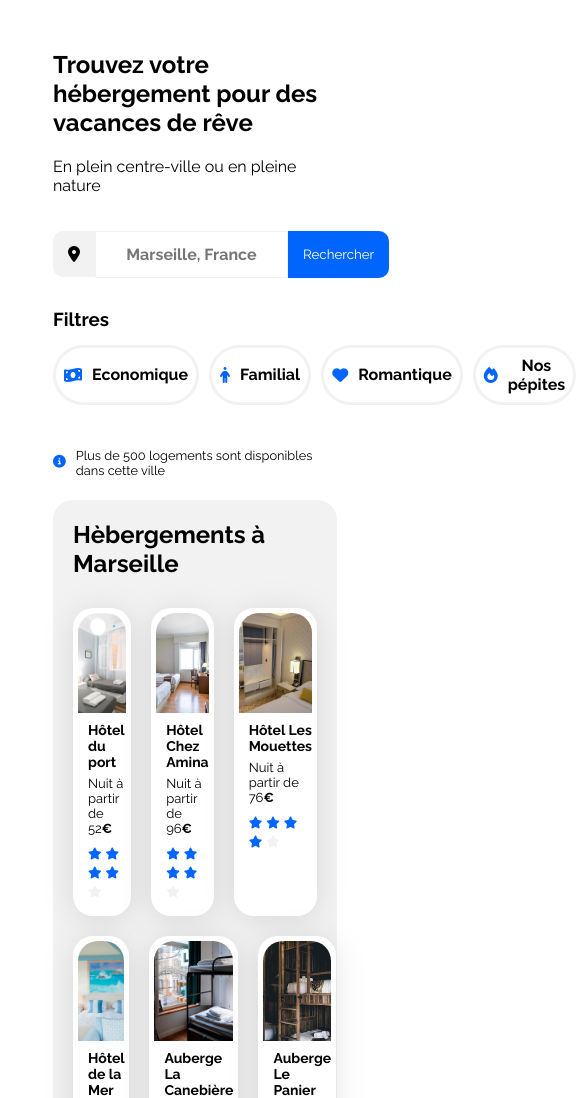
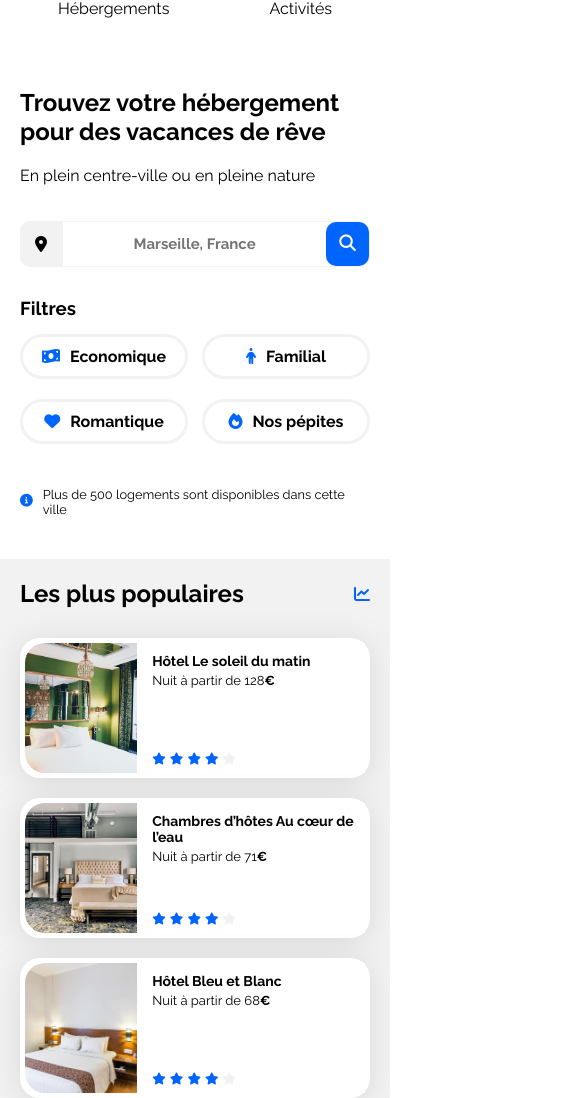
Before and after one commit to ricolaaa38/Projet_2_Booki_OC, a plain HTML site: page index.html in a window 390 px wide. Shown: the part 81-1179 px from the top of the page, 585 px wide, since content can reach past the window. Drawn offline with Linux system fonts and the light colour scheme.

Commit message:
responsive partie mobile

```diff
--- a/css/style.css
+++ b/css/style.css
@@ -97,9 +97,10 @@ header nav a:hover {
 }
 input[type=text] {
     border: 1px solid var(--main-bg-color);
+    border-right: none;
     text-align: center;
     font-weight: bold;
-    font-size: 1em;
+    font-size: 15px;
     padding: 13px 0 13px 0;
 }
 .bouton-rechercher {
@@ -250,11 +251,12 @@ input[type=text] {
     background-color: var(--main-bg-color);
 }
 .afficher-plus {
-    width: 150px;
+    display: inline-flex;
     border: none;
     font-size: 1.2em;
     font-weight: bold;
     margin: 20px 0 10px 10px;
+    padding: 0;
     background-color: var(--main-bg-color);
 }
 .afficher-plus:hover {
@@ -423,14 +425,19 @@ footer a:hover {
 /* Medium devices (tablets, less/equal than 1024px) */
 @media (max-width: 1024px) {
 
+    /* general */
+
+    .main-container {
+        padding: 25px;
+    }
+
+
     /* Header */
 
     #logo {
         padding-left: 10px;
     }
-    .main-container {
-        padding: 25px;
-    }
+
 
     /*****Présentation et barre de Recherche+Filtres*****/
 
@@ -487,7 +494,7 @@ footer a:hover {
    }
    .afficher-plus {
     margin-left: 0;
-    padding-left: 0;
+    padding-left: 10px;
    }
 
 
@@ -544,5 +551,199 @@ footer a:hover {
 
 /* Small devices (phones, less than 768px) */
 @media (max-width: 767.98px) {
-    /* ... */
+
+    /* general */
+
+    .main-container {
+        padding: 0;
+    }
+    body {
+        margin: 0;
+    }
+    main {
+        margin: 0;
+    }
+
+    /* header */
+
+    header {
+        display: flex;
+        flex-direction: column;
+        align-items: center;
+    }
+    #logo {
+        padding: 10px;
+    }
+    nav {
+        margin: 10px;
+        display: flex;
+    }
+    nav a {
+        padding: 10px 50px 10px 50px;
+    }
+    header nav a:hover {
+        border-top: none;
+        border-bottom: 2px #0065FC solid;
+        color: #0065FC;
+    }
+
+
+    /*Présentation et barre de Recherche+Filtres*/
+
+    .presentation-recherche {
+        margin: 20px;
+    }
+    .logo-loupe {
+        display: flex;
+        justify-content: center;
+        align-items: center;
+        height: 100%;
+    }
+    .bouton-rechercher {
+        display: none;
+    }
+    .bouton-loupe {
+        border: 1px solid var(--main-bg-color);
+        border-left: none;
+        border-top-right-radius: 10px;
+        border-bottom-right-radius: 10px;
+    }
+    .bouton-loupe:hover {
+        opacity: 0.8;
+    }
+    .zone-de-recherche form {
+        display: flex;
+        justify-content: center;
+    }
+    input[type=text] {
+        width: 80%;
+    }
+    .column-filtres {
+        display: flex;
+        flex-direction: column;
+        align-items: center;
+    }
+    .ligne-filtres {
+        width: 100%;
+        display: flex;
+        justify-content: space-between;
+    }
+    .bouton-filtres {
+        width: 48%;
+        padding: 10px;
+        margin: 10px 0 10px 0;
+    }
+
+
+    /* zone hebergement et populaires */
+
+    .hebergements-and-populaires {
+        display: flex;
+        flex-direction: column-reverse;
+        align-items: center;
+    }
+
+    .hebergements-and-populaires section {
+        border-radius: 0;
+        box-sizing: border-box;
+        padding: 20px;
+    }
+
+    /* section populaires */
+
+    .populaires {
+        margin: 0;
+    }
+    .populaires-title {
+        margin-left: 0;
+        margin-top: 0;
+    }
+    .populaires-cards {
+        display: flex;
+        flex-direction: column;
+        align-items: center;
+    }
+    .populaires-cards .card {
+        box-sizing: border-box;
+        width: 100%;
+    }
+
+    /* section hebergements */
+
+
+    .hebergements-and-populaires .hebergements {
+        background-color: white;
+    }
+    .hebergement-title {
+        margin: 10px 0 15px 0;
+    }
+    .hebergement-title .section-title {
+        background-color: white;
+    }
+    .column-hebergement {
+        display: flex;
+        flex-direction: column;
+        align-items: center;
+        background-color: white;
+    }
+    .afficher-plus {
+        background-color: white;
+        margin: 0;
+        padding: 0;
+    }
+    .afficher-plus a {
+        background-color: white;
+    }
+    .cartes-hebergement {
+        width: 100%;
+        box-sizing: border-box;
+        margin: 15px 0 15px 0;
+    }
+
+
+    /* Activité */
+
+    .onglet-activite {
+        margin: 20px;
+        padding: 0;
+    }
+    .activite-title {
+        margin: 20px 0 20px 0;
+    }
+    .activite {
+        display: flex;
+        flex-direction: column;
+        align-items: center;
+        margin: 0;
+
+    }
+    .cartes-activite {
+        width: 100%;
+    }
+    .cartes-activite img {
+        height: 150px;
+    }
+
+
+
+    /* footer */
+
+    footer {
+        display: flex;
+        flex-direction: column;
+        margin: 0;
+        padding: 20px;
+    }
+    .footer-content {
+        width: 100%;
+        padding: 10px 0 10px 0;
+    }
+    .footer-content h3 {
+        margin: 0;
+        padding: 10px 0 10px 0;
+    }
+    .footer-content a {
+        padding: 10px 0 10px 0;
+    }
+
 }
--- a/index.html
+++ b/index.html
@@ -43,7 +43,10 @@
             <form method="get" action="">
                 <label for="destination"><i class="fa-solid fa-location-dot"></i></label>
                 <input type="text" name="destination" id="destination" placeholder="Marseille, France" size="20" maxlength="20">
-                <button class="bouton-rechercher" type="submit">Rechercher</button><button class="logo-loupe" type="submit"><i class="fa-solid fa-magnifying-glass"></i></button>
+                <button class="bouton-rechercher" type="submit">Rechercher</button>
+                <div class="bouton-loupe">
+                    <button class="logo-loupe" type="submit"><i class="fa-solid fa-magnifying-glass fa-lg"></i></button>
+                </div>
             </form>
           </div>
           <div class="zone-filtres">
@@ -197,7 +200,9 @@
                 </div>
             </a>
             </div>
-            <form class="zone-afficher-plus" action="#" method="get"><button class="afficher-plus">Afficher-plus</button></form>
+            <form class="zone-afficher-plus" action="#" method="get">
+                <button class="afficher-plus" type="submit">Afficher-plus</button>
+            </form>
 
             <!-- <button class="afficher-plus" type="button"><a href="#">Afficher plus</a></button> -->
           </section>
```
